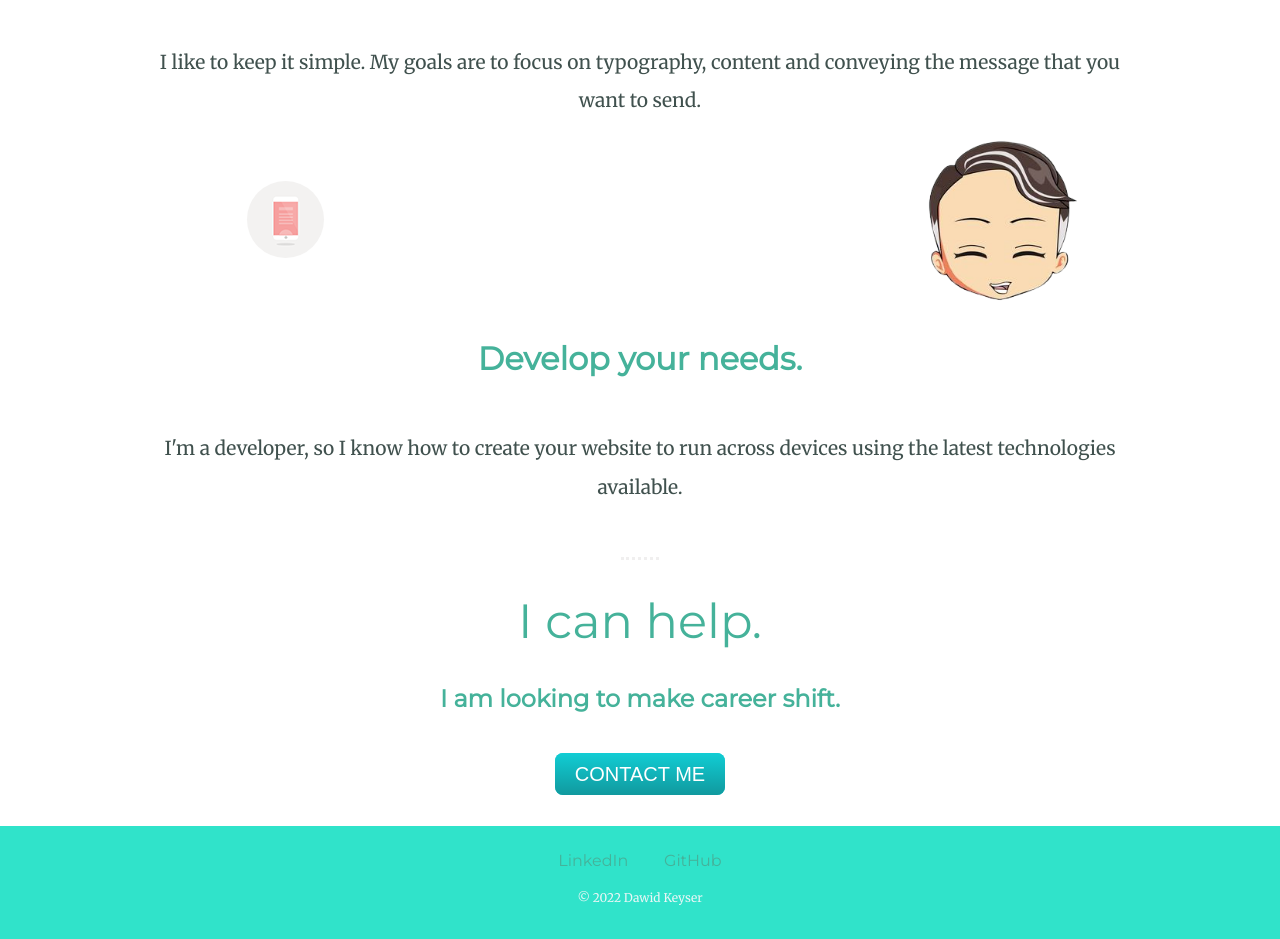
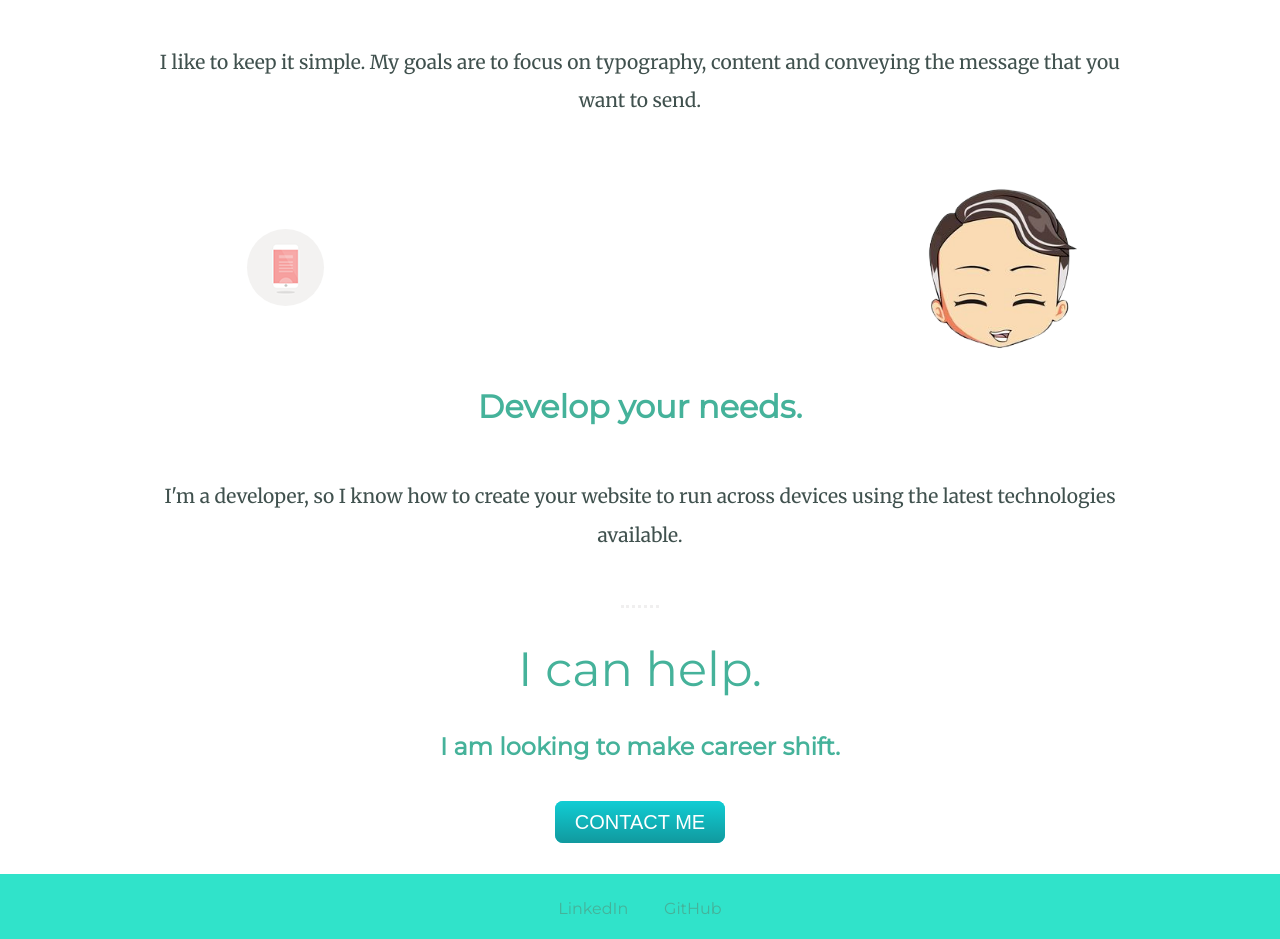
Before and after one commit to dawkey95/Dawid-Keyser-Website, a plain HTML site: page index.html in a window 1280 px wide. Shown: the part 1740-2679 px from the top of the page. Drawn offline with Linux system fonts and the light colour scheme.

Commit message:
CSS Change made

```diff
--- a/css/styles.css
+++ b/css/styles.css
@@ -168,9 +168,15 @@ hr {
     text-align: center;
 }
 
-#design-info, #dev-info{
+#design-info {
     margin: 0 auto;
     width: 80%;
+}
+
+#dev-info {
+    margin: 0 auto;
+    width: 80%;
+    margin-top: 3rem;
 }
 
 
```
